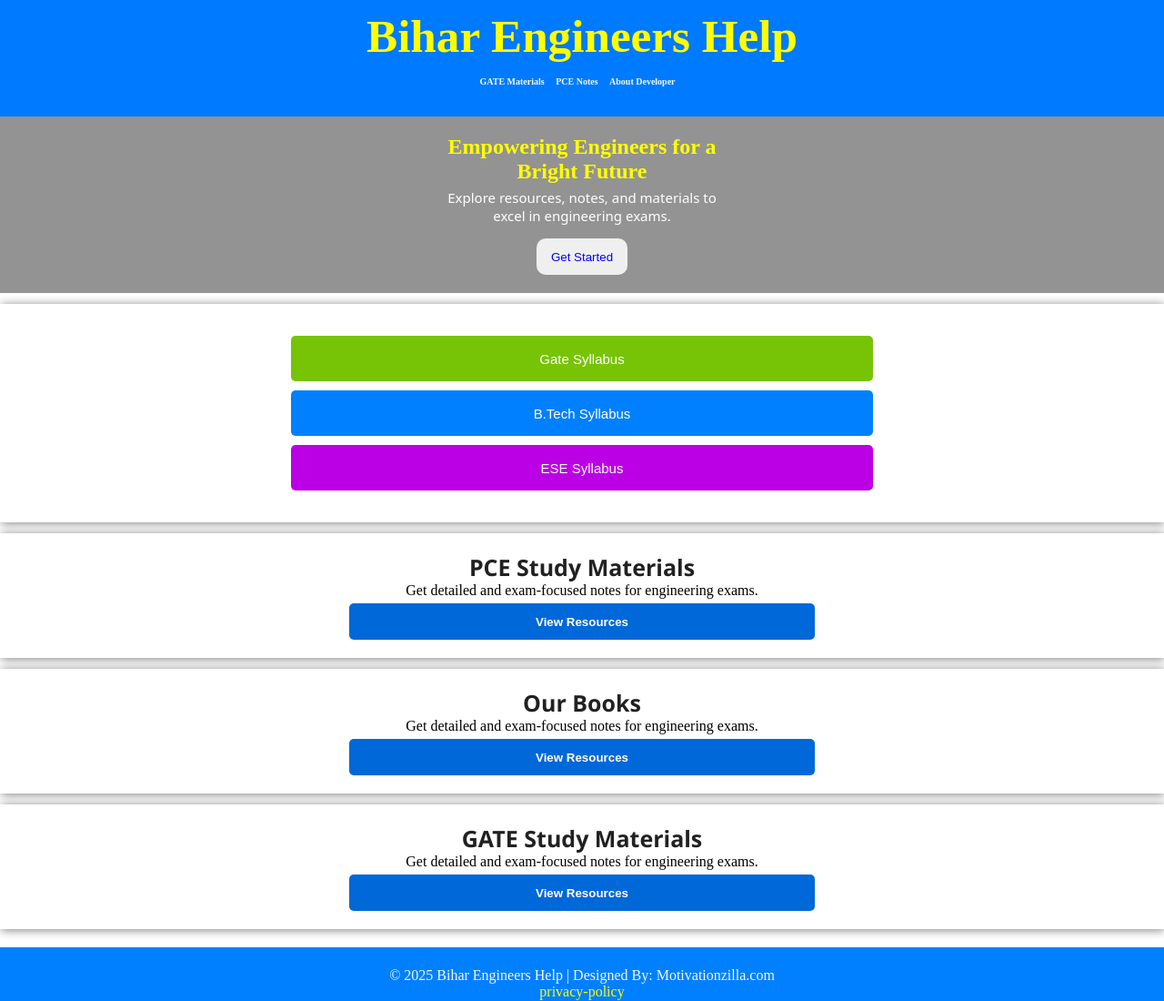
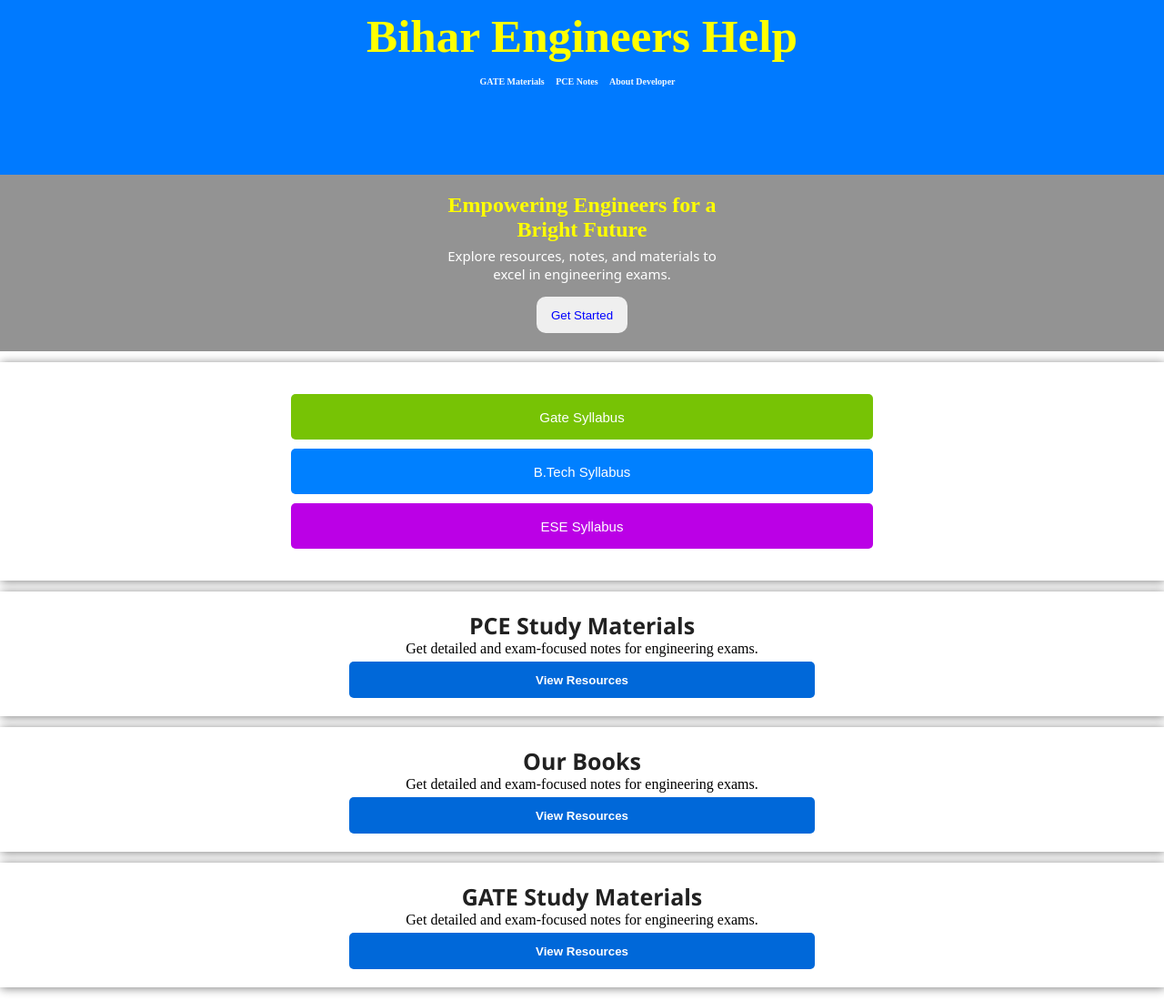
Before and after one commit to rajkumarmotivationspeaker/Bihar-Engineer-Help-, a plain HTML site: page index.html in a window 1280 px wide. Shown: the top 1100 px of the page at 91% size. Drawn offline with Linux system fonts and the light colour scheme.

Commit message:
Update index.html

```diff
--- a/index.html
+++ b/index.html
@@ -24,7 +24,7 @@
             padding-top: 10px;
             padding-bottom: 15px;
             text-align: center;
-            aspect-ratio: 20/2;
+            aspect-ratio: 20/3;
         }
 
         .titlebar {
```
